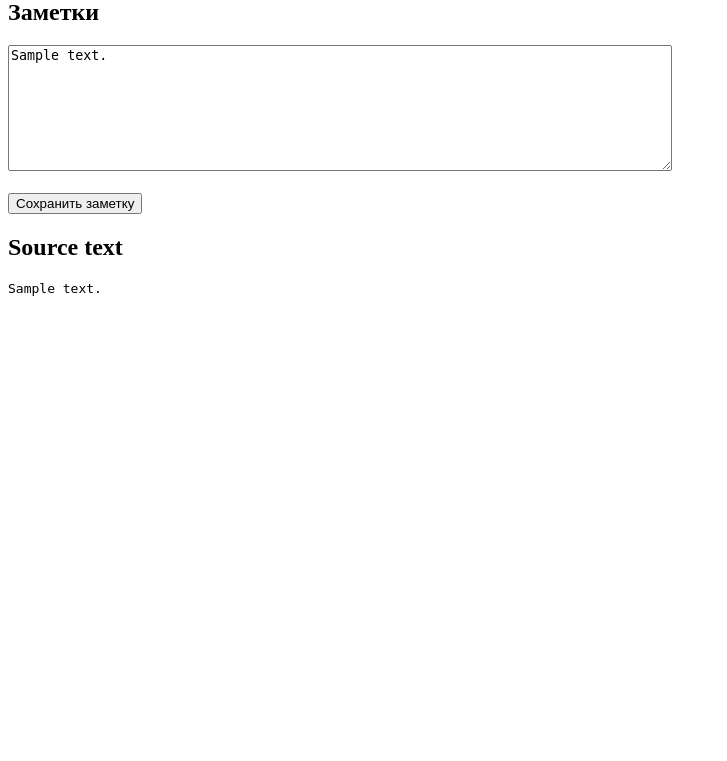
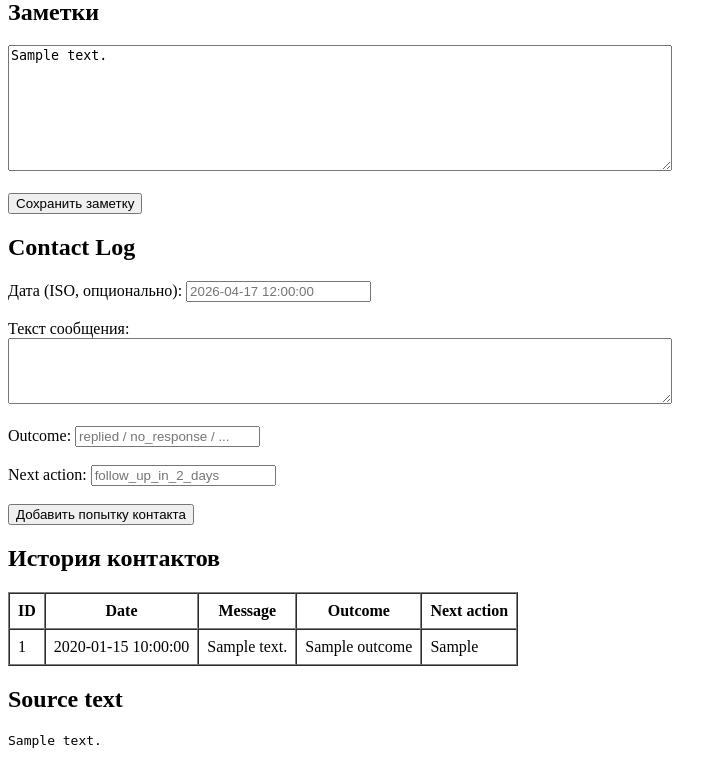
Before and after one commit to AlexYAT/Lead_discovery_CRM_MVP, a FastAPI app: template app/templates/lead_detail.html in a window 1280 px wide. Shown: the part 414-1175 px from the top of the page, without its empty margins (0-727 px from the left). Before the commit the page ends 710 px from the top, so only its background shows below. Run offline with FastAPI, Linux system fonts and the light colour scheme; the template is opened without the code that fills it: most values are stand-ins (such as "Sample title", 1, 10 or a date in 2020).

Commit message:
feat(contact): implement contact log for lead discovery crm mvp
Made-with: Cursor

```diff
--- a/app/services/__init__.py
+++ b/app/services/__init__.py
@@ -1,3 +1,4 @@
+from app.services.contact_service import create_contact_attempt, list_contact_attempts_by_lead
 from app.services.lead_service import (
     InvalidStatusTransitionError,
     LEAD_STATUSES,
@@ -10,6 +11,8 @@ from app.services.lead_service import (
 )
 
 __all__ = [
+    "create_contact_attempt",
+    "list_contact_attempts_by_lead",
     "InvalidStatusTransitionError",
     "LEAD_STATUSES",
     "create_lead",
--- a/app/templates/lead_detail.html
+++ b/app/templates/lead_detail.html
@@ -55,6 +55,53 @@
         </section>
 
         <section>
+            <h2>Contact Log</h2>
+            <form method="post" action="/leads/{{ lead.id }}/contacts">
+                <label>Дата (ISO, опционально):
+                    <input type="text" name="date" placeholder="2026-04-17 12:00:00">
+                </label><br><br>
+                <label>Текст сообщения:<br><textarea name="message_text" rows="4" cols="80"></textarea></label><br><br>
+                <label>Outcome:
+                    <input type="text" name="outcome" placeholder="replied / no_response / ...">
+                </label><br><br>
+                <label>Next action:
+                    <input type="text" name="next_action" placeholder="follow_up_in_2_days">
+                </label><br><br>
+                <button type="submit">Добавить попытку контакта</button>
+            </form>
+        </section>
+
+        <section>
+            <h2>История контактов</h2>
+            {% if contact_attempts %}
+            <table border="1" cellpadding="8" cellspacing="0">
+                <thead>
+                    <tr>
+                        <th>ID</th>
+                        <th>Date</th>
+                        <th>Message</th>
+                        <th>Outcome</th>
+                        <th>Next action</th>
+                    </tr>
+                </thead>
+                <tbody>
+                    {% for attempt in contact_attempts %}
+                    <tr>
+                        <td>{{ attempt.id }}</td>
+                        <td>{{ attempt.date }}</td>
+                        <td>{{ attempt.message_text or "-" }}</td>
+                        <td>{{ attempt.outcome or "-" }}</td>
+                        <td>{{ attempt.next_action or "-" }}</td>
+                    </tr>
+                    {% endfor %}
+                </tbody>
+            </table>
+            {% else %}
+            <p>Попыток контакта пока нет.</p>
+            {% endif %}
+        </section>
+
+        <section>
             <h2>Source text</h2>
             <pre>{{ lead.source_text or "-" }}</pre>
         </section>
```
Also changed, not shown: app/services/contact_service.py (added, +50 -0 lines), app/web/routes/leads.py (+25 -0 lines).
